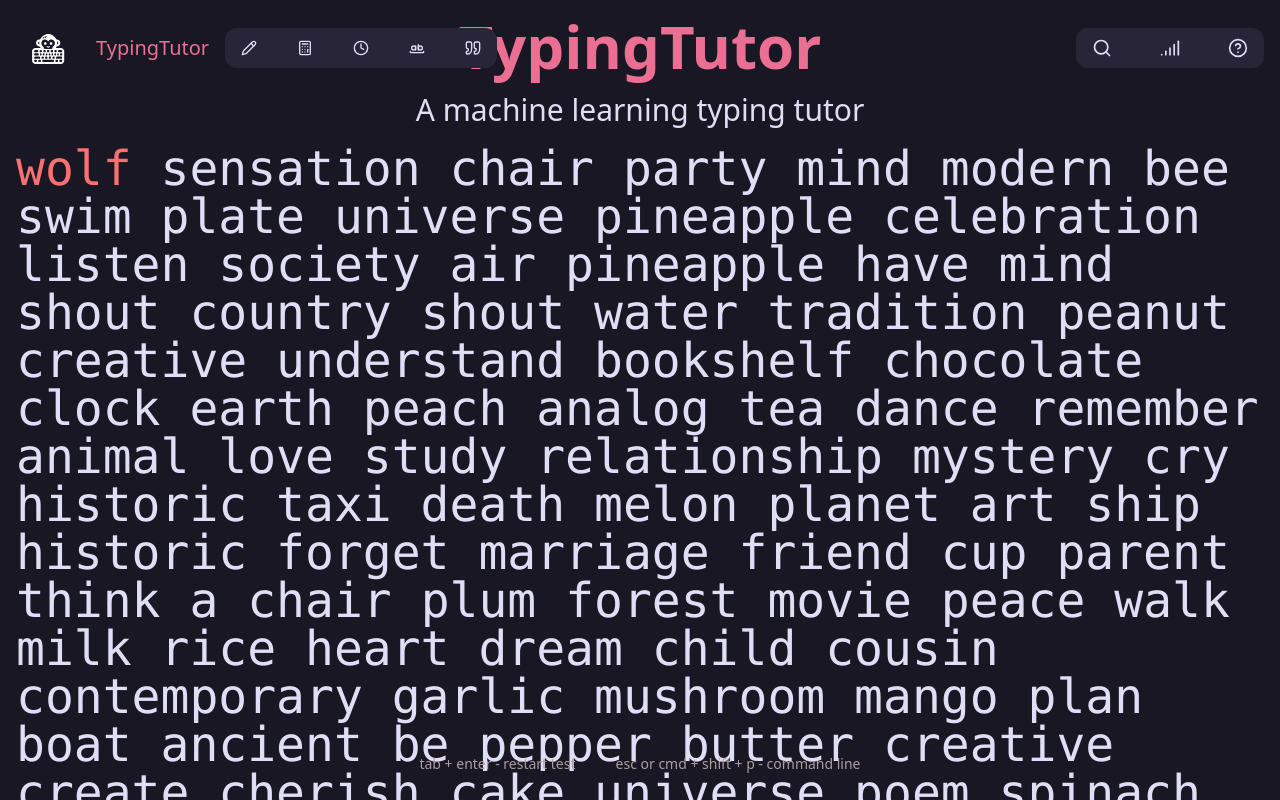
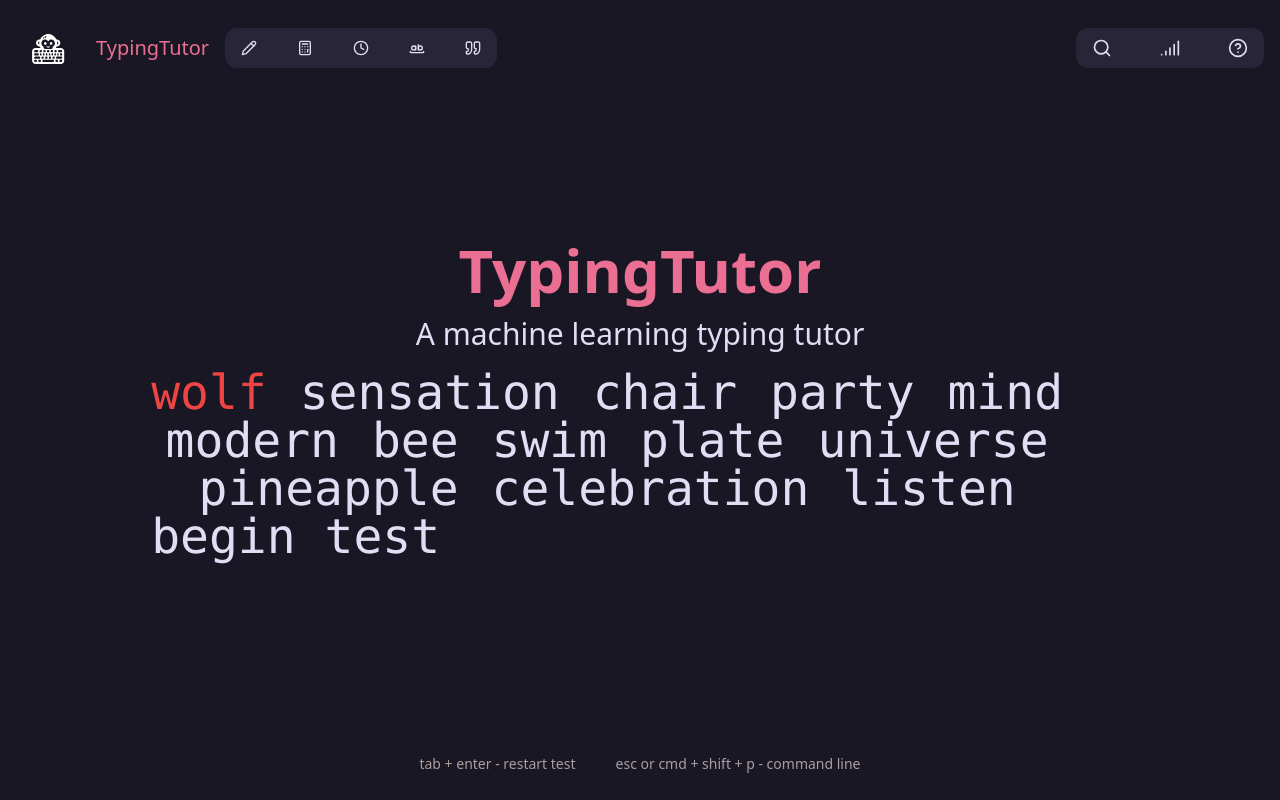
Before and after one commit to EmmettHintz/Typing-ML-Project, a Next.js app in the folder typing-ml-project/: page / in a window 1280 px wide. Shown: the top 800 px of the page. Built offline with nearby package versions, Linux system fonts and the light colour scheme.

Commit message:
Refactored to improve text shifting as necessary -- still needs improvement

```diff
--- a/typing-ml-project/src/components/typing-test.tsx
+++ b/typing-ml-project/src/components/typing-test.tsx
@@ -1,4 +1,5 @@
 import React, { useState, useEffect, useRef } from "react";
+import { transpileModule } from "typescript";
 
 export default function TypingTest() {
   const [text, setText] = useState("Sample Text for Typing Test");
@@ -12,7 +13,14 @@ export default function TypingTest() {
   const [correct, setCorrect] = useState(true);
   const [incorrect, setIncorrect] = useState(false);
 
-  const MAX_CHARS_PER_LINE = 50;
+  const MAX_CHARS_PER_LINE = 35;
+  const MAX_WORDS_PER_LINE = 5;
+  const LINES_TO_DISPLAY = 3;
+
+  const averageWordLength =
+    text.split(" ").reduce((acc, word) => acc + word.length, 0) /
+    text.split(" ").length;
+  const wordsPerLine = Math.floor(MAX_CHARS_PER_LINE / averageWordLength);
 
   const words = text.split(" ");
 
@@ -27,17 +35,18 @@ export default function TypingTest() {
 
   const [currentWordIndex, setCurrentWordIndex] = useState(0);
 
+  const [currentCharPosition, setCurrentCharPosition] = useState(0);
+
   // Handle user input
   const handleKeyPress = (event: any) => {
     if (!isRunning) {
-      // Start the test on the first key press
       setIsRunning(true);
-      setTimer(30); // Reset timer if needed
+      setTimer(30);
     }
-
-    // handle key press logic
     if (event.key === " ") {
-      event.preventDefault(); // Prevents the default spacebar action (scrolling)
+      // Prevent space from moving the page down
+      event.preventDefault();
+      // Move to the next word and reset chararcter position
       setCurrentWordIndex(currentWordIndex + 1);
       setUserInput("");
     } else {
@@ -45,22 +54,119 @@ export default function TypingTest() {
     }
   };
 
-  // Render the text with highlighting
   const renderText = () => {
-    const words = text.split(" ");
-    return words.map((word, index) => {
-      let className = "";
-      if (index === currentWordIndex) {
-        const isCorrect = userInput.trim() === word;
-        className = isCorrect ? "text-green-400" : "text-red-400";
+    const lines = []; // This will hold all the lines of text
+    let currentLine = ""; // This holds the text for the current line
+    let charCount = 0; // This keeps track of the number of characters in the current line
+    let visibleStartIndex = 0; // This determines the index of the first visible line
+
+    // Split the entire text into words and iterate through them
+    text.split(" ").forEach((word, index) => {
+      // Check if adding the next word would exceed the max characters per line
+      if (charCount + word.length > MAX_CHARS_PER_LINE) {
+        lines.push(currentLine); // If so, push the current line to the lines array
+        currentLine = word + " "; // Start a new line with the current word
+        charCount = word.length + 1; // Reset the character count for the new line
+      } else {
+        currentLine += word + " "; // If not, add the word to the current line
+        charCount += word.length + 1; // Update the character count
       }
-      return (
-        <span key={index} className={className}>
-          {word}{" "}
-        </span>
-      );
+
+      // If the current word index matches the index being processed
+      // and we've filled at least two lines, update the start index for visibility
+      if (index === currentWordIndex && lines.length >= 2) {
+        visibleStartIndex = lines.length - 2;
+      }
     });
+
+     // When the currentWordIndex reaches the end of the second line, shuffle the rows
+  if (currentLineComplete()) { // You will need to define currentLineComplete()
+    shuffleRows(); // You will need to define shuffleRows()
+    addNewLine(); // You will need to define addNewLine()
+  }
+
+    // If there's text in the current line that hasn't been added to lines, add it
+    if (currentLine) {
+      lines.push(currentLine);
+    }
+
+    /// Determine the current character index within the current word
+    const currentCharIndex = userInput.length;
+
+    // Map the visible lines to JSX paragraphs
+    return lines
+      .slice(visibleStartIndex, visibleStartIndex + LINES_TO_DISPLAY)
+      .map((line, lineIndex) => {
+        const wordsInLine = line.split(" "); // Split the current line into words
+        return (
+          <p key={lineIndex} className="whitespace-pre-wrap">
+            {wordsInLine.map((word, wordIndex) => {
+              // Calculate the global index of the current word
+              const actualIndex = words.findIndex(
+                (w, i) =>
+                  i >= wordIndex + visibleStartIndex * wordsPerLine &&
+                  w === word
+              );
+              let className = "inline"; // Default style for all words
+              let displayWord = word; // Default display
+
+              // Check if the word is the current word user is typing
+              if (actualIndex === currentWordIndex) {
+                // Style for the current word
+                className +=
+                  userInput === word ? " text-green-500" : " text-red-500";
+
+                // Insert the cursor within the current word at the correct position
+                const beforeCursor = word.slice(0, currentCharIndex);
+                const afterCursor = word.slice(currentCharIndex);
+                const displayWord = (
+                  <>
+                    <span className={className}>{beforeCursor}</span>
+                    <span className="cursor">|</span>
+                    {afterCursor}
+                  </>
+                );
+              } else if (actualIndex < currentWordIndex) {
+                // If the word has been typed, style it as such
+                className += " text-gray-500";
+              }
+
+              return (
+                <span
+                  key={wordIndex}
+                  className={`mr-1 inline-block ${className}`}
+                >
+                  {displayWord}&nbsp;
+                  {/* Ensure there is a space after each word */}
+                </span>
+              );
+            })}
+          </p>
+        );
+      });
   };
+
+  // This function will check iuf the current line typing is complete
+  function currentLineComplete() {
+    return true;
+    // Logic to determine if the user has completed typing the second line
+  }
+
+  // This function will handle the logic of shuffling the rows up
+  function shuffleRows() {
+    // Logic to shuffle the rows up
+  }
+
+  // This function will add a new line as the third row
+  function addNewLine() {
+    // Logic to add a new line
+  }
+
+  // This function would return the lines that need to be displayed
+  function getDisplayedLines() {
+
+  }
+
 
   useEffect(() => {
     // Generate initial text when the component mounts
@@ -471,9 +577,10 @@ export default function TypingTest() {
 
   return (
     <div>
+      {isRunning && <p>Timer: {timer}</p>}
       {text && (
         <div
-          className="text-display border-transparent outline-none"
+          className="text-display border-transparent text-center outline-none"
           tabIndex={0}
           onKeyDown={handleKeyPress}
           autoFocus
@@ -481,8 +588,6 @@ export default function TypingTest() {
           {renderText()}
         </div>
       )}
-
-      {isRunning && <p>Timer: {timer}</p>}
 
       {!isRunning && timer === 0 && (
         <div className="results">
@@ -494,7 +599,7 @@ export default function TypingTest() {
 
       {!isRunning && (
         <button onClick={startTest} className="start-button">
-          Start Test
+          begin test
         </button>
       )}
     </div>
```
